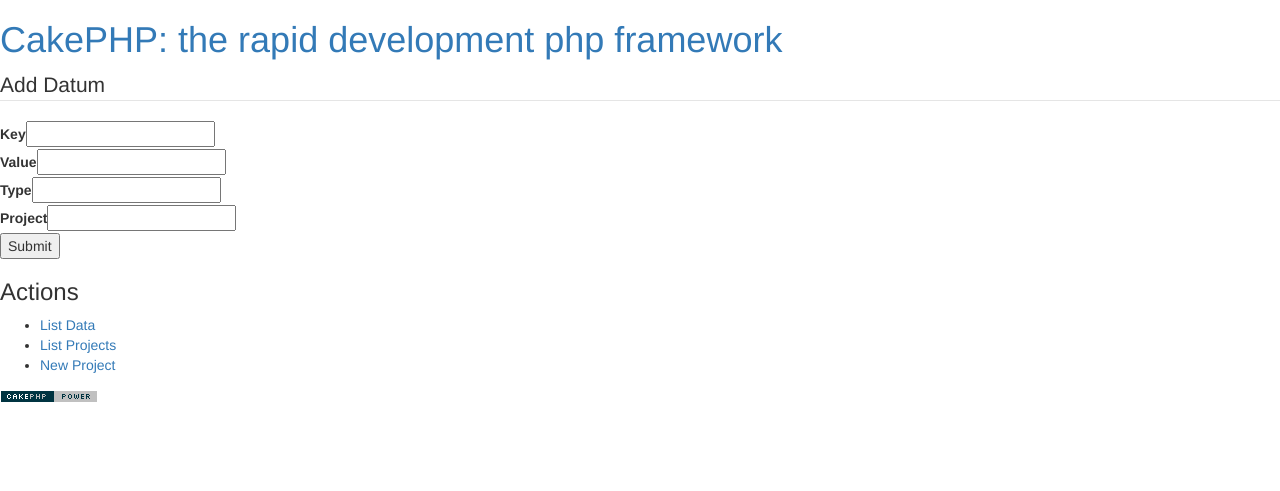
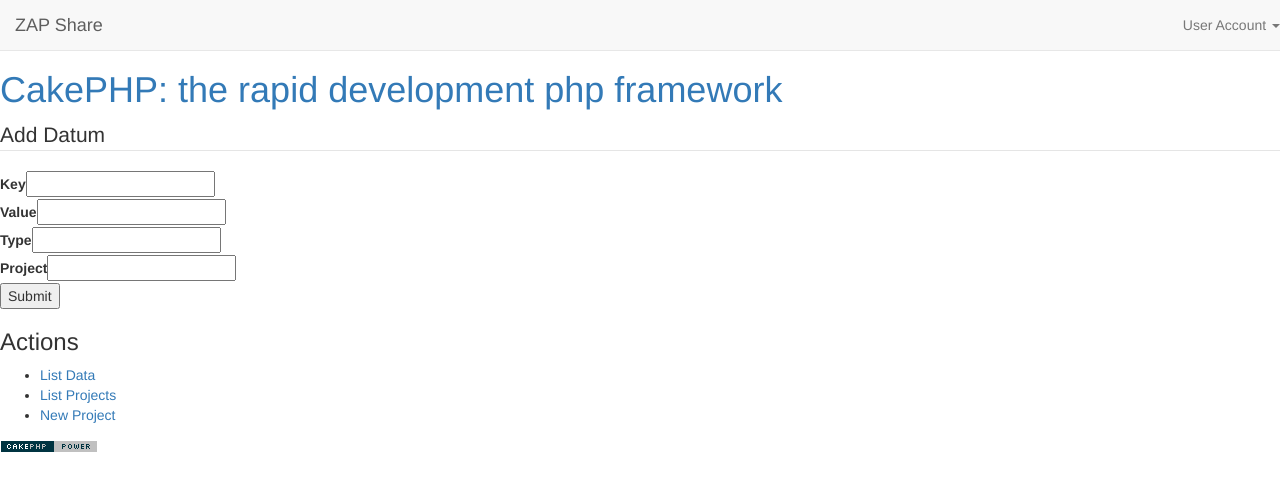
Before and after one commit to zapsolutions/zap-share, a CakePHP app: template app/View/Data/add.ctp in a window 1280 px wide. Shown: the top 491 px of the page. Run offline with PHP 8.4 and a stand-in for CakePHP, Linux system fonts and the light colour scheme; the template is opened without the code that fills it, so the values that code supplies are empty; form fields are guessed from the names that the template uses; some libraries are stand-ins or nearby versions.

Commit message:
Add boilerplate Bootstrap navbar

```diff
--- a/app/View/Layouts/default.ctp
+++ b/app/View/Layouts/default.ctp
@@ -39,6 +39,31 @@
 	?>
 </head>
 <body>
+	<nav class="navbar navbar-default navbar-fixed-top" role="navigation">
+		<div class="navbar-header">
+			<button type="button" class="navbar-toggle" data-toggle="collapse" data-target="#bs-example-navbar-collapse-1">
+				<span class="sr-only">Toggle navigation</span>
+				<span class="icon-bar"></span>
+				<span class="icon-bar"></span>
+				<span class="icon-bar"></span>
+			</button>
+			<a class="navbar-brand" href="#">ZAP Share</a>
+		</div>
+		<div class="collapse navbar-collapse" id="bs-example-navbar-collapse-1">
+			<ul class="nav navbar-nav navbar-right">
+				<li class="dropdown">
+					<a href="#" class="dropdown-toggle" data-toggle="dropdown">User Account <b class="caret"></b></a>
+					<ul class="dropdown-menu">
+						<li><a href="#">Action</a></li>
+						<li><a href="#">Another action</a></li>
+						<li><a href="#">Something else here</a></li>
+						<li class="divider"></li>
+						<li><a href="#">Separated link</a></li>
+					</ul>
+				</li>
+			</ul>
+		</div>
+	</nav>
 	<div id="container">
 		<div id="header">
 			<h1><?php echo $this->Html->link($cakeDescription, 'http://cakephp.org'); ?></h1>
--- a/app/webroot/css/custom.css
+++ b/app/webroot/css/custom.css
@@ -0,0 +1,3 @@
+body {
+	padding-top: 50px;
+}
```
